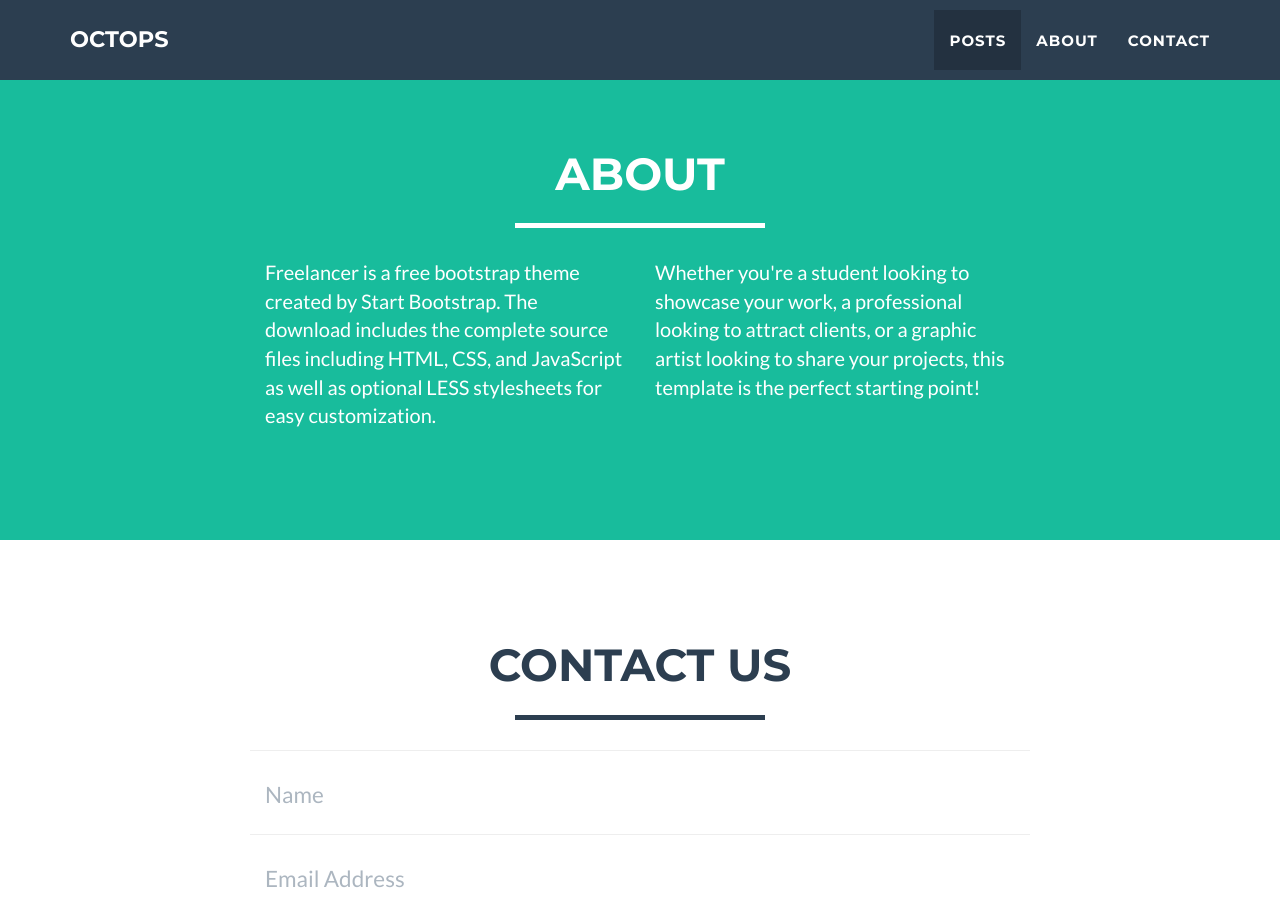
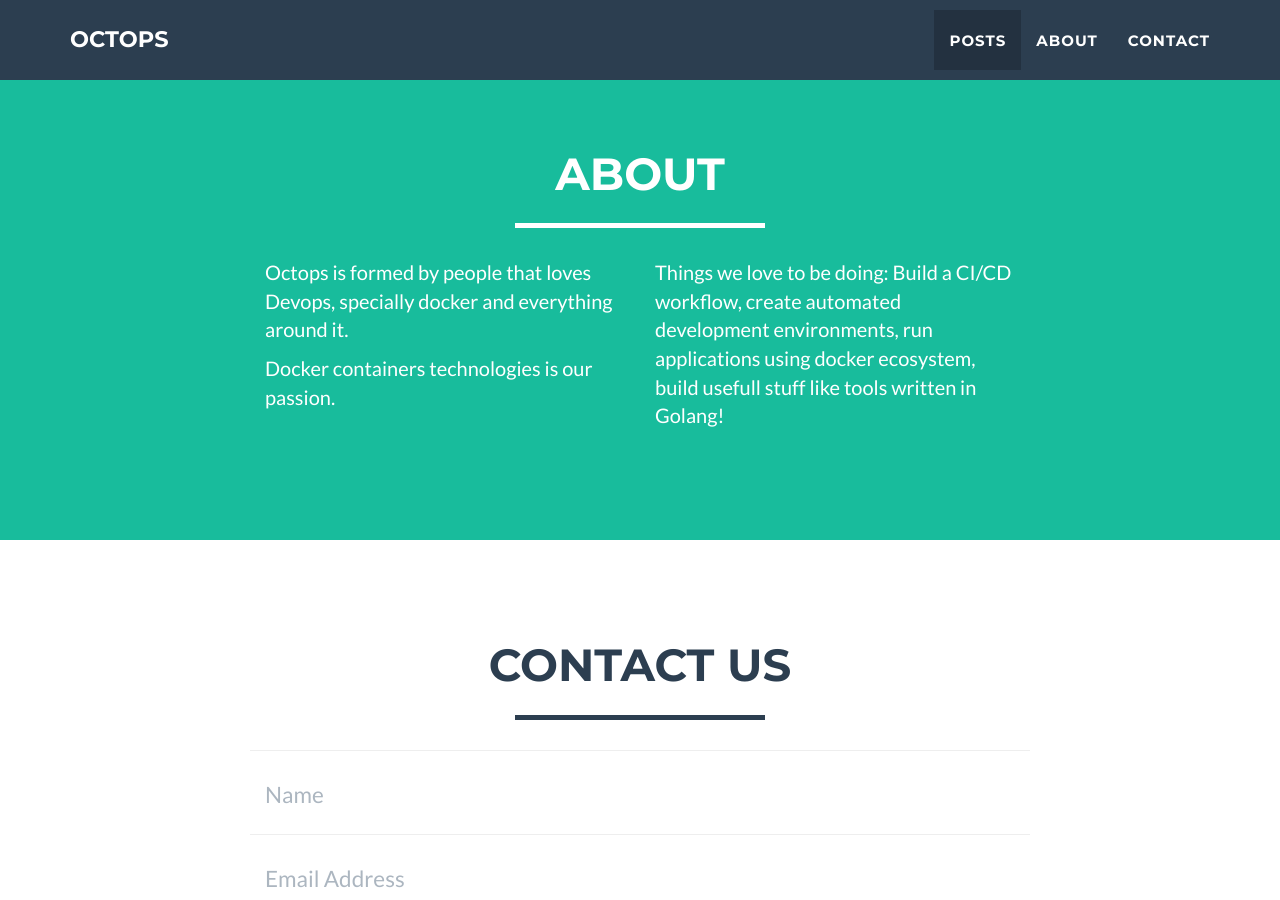
Before and after one commit to OctOps/octops.github.io, a Jekyll site: the page built from index.html, in a window 1280 px wide and 900 px high, scrolled down 1780 px. Built offline with Jekyll 4.4.1, drawn with Linux system fonts in a browser that asks for light colours.

Commit message:
Update About

```diff
--- a/_includes/about.html
+++ b/_includes/about.html
@@ -9,10 +9,11 @@
             </div>
             <div class="row">
                 <div class="col-lg-4 col-lg-offset-2">
-                    <p>Freelancer is a free bootstrap theme created by Start Bootstrap. The download includes the complete source files including HTML, CSS, and JavaScript as well as optional LESS stylesheets for easy customization.</p>
+                    <p>Octops is formed by people that loves Devops, specially docker and everything around it.</p>
+                    <p>Docker containers technologies is our passion.</p>
                 </div>
                 <div class="col-lg-4">
-                    <p>Whether you're a student looking to showcase your work, a professional looking to attract clients, or a graphic artist looking to share your projects, this template is the perfect starting point! </p>
+                    <p>Things we love to be doing: Build a CI/CD workflow, create automated development environments, run applications using docker ecosystem, build usefull stuff like tools written in Golang! </p>
                 </div>
             </div>
         </div>
```
